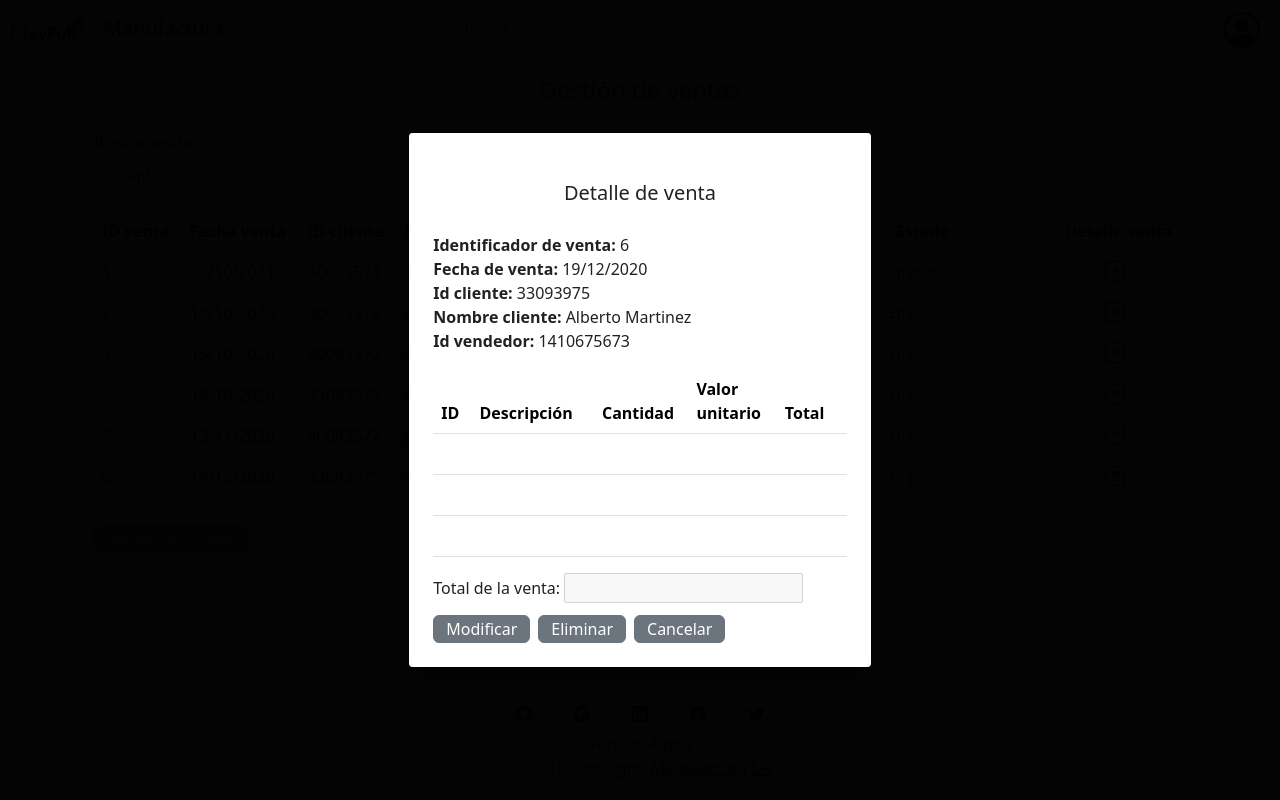
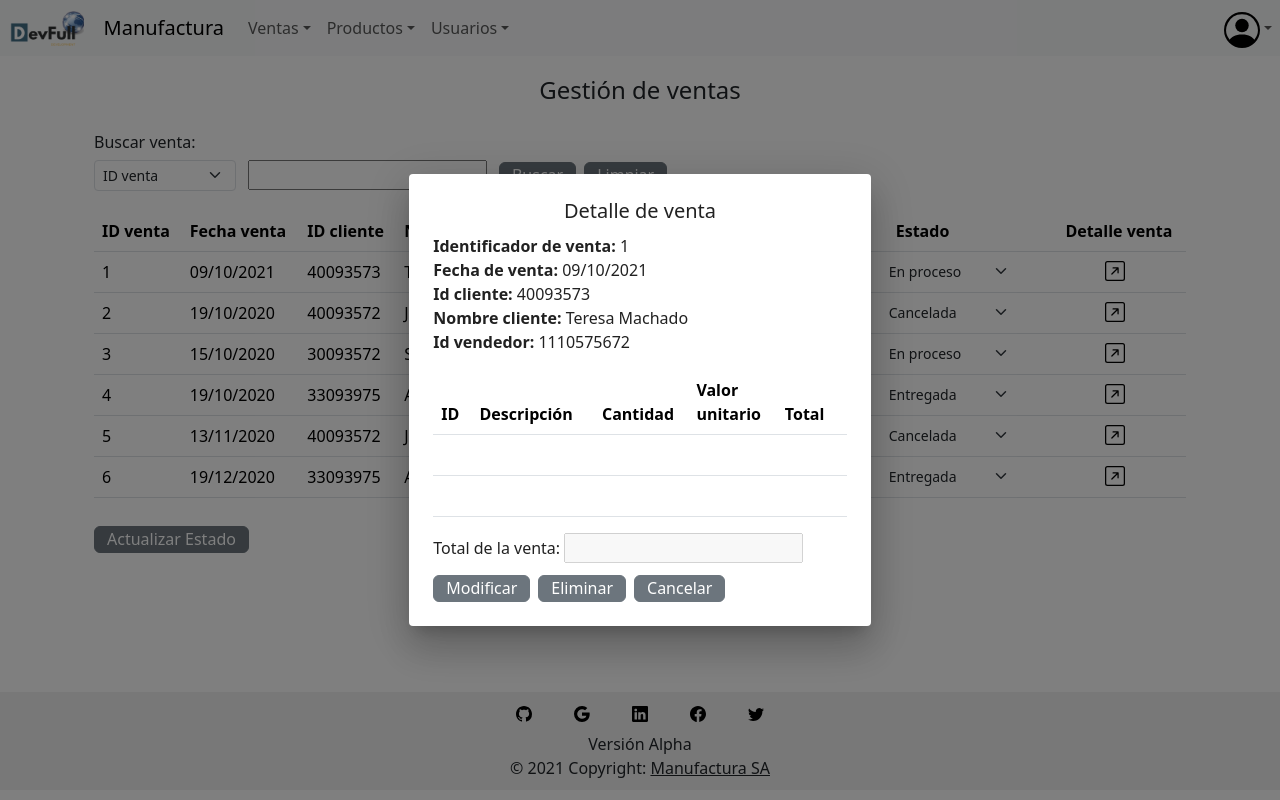
Before and after one commit to MinTic-2021/Manufacture, a React (Create React App) app: page /gven-admin in a window 1280 px wide. Both pictures are taken after a click on the icon 1115 px from the left and 270 px from the top of the page. Built offline with nearby package versions, Linux system fonts and the light colour scheme.

Commit message:
Dialogo de detalle venta

```diff
--- a/src/pages/gestion-ventas/GestionVenta.jsx
+++ b/src/pages/gestion-ventas/GestionVenta.jsx
@@ -4,6 +4,8 @@ import { nanoid } from 'nanoid';
 import { ToastContainer, toast } from 'react-toastify';
 import 'react-toastify/dist/ReactToastify.css';
 import { Dialog } from '@material-ui/core';
+
+
 
 function CurrencyFormatted(N) {
     N=parseFloat(N);
@@ -101,19 +103,14 @@ export default GestionVenta
 
 const Tabla = ({listaVentas})  => {
 
-    const sel = []
     const [reloadInfo, setReloadInfo] = useState(false)
-    const [open, setOpen] = useState(false)
+    let [open, setOpen] = useState(false)
+    const [id, setId] = useState("1")
 
     useEffect(() => {
         setReloadInfo(false)
     }, [reloadInfo])
 
-    const detalle = () => {
-        toast.success("Operación realizada con éxito")
-        setOpen(false)
-        //enviar al backend
-    }
 
     const guardar = () => {
         listaVentas = listaVentas.filter(value => JSON.stringify(value) !== '{}')
@@ -122,6 +119,7 @@ const Tabla = ({listaVentas})  => {
         //enviar al backend
         console.log(listaVentas)
     }
+
 
     return (
         <div style={{paddingTop: '20px'}}>
@@ -150,14 +148,14 @@ const Tabla = ({listaVentas})  => {
                                 <td style={{textAlign: 'right', paddingRight: '30px', width:'26vh'}}>{CurrencyFormatted(ventas.valorTotal)}</td>
                                 <td style={{width: '17%', paddingTop: '0%', paddingBottom: '0%', paddingRight: '0%'}}>
                                     <select className="form-select form-select-sm" defaultValue={ventas.estado} name='estado' onChange={(e) => {ventas.estado = e.target.value}} style={{width: '80%', borderColor: 'rgba(255, 255, 255, 0)',marginTop:'4px',marginBottom:'3px'}}>
-                                        <option value="enProceso">En proceso</option>
-                                        <option value="cancelada">Cancelada</option>
-                                        <option value="entregada">Entregada</option>
+                                        <option value="En proceso">En proceso</option>
+                                        <option value="Cancelada">Cancelada</option>
+                                        <option value="Entregada">Entregada</option>
                                     </select>
                                 </td>
                                 <td style={{paddingTop: '5px', paddingBottom: '0%'}}>
                                     <div style={{paddingLeft: '40px'}}>
-                                        <svg xmlns="http://www.w3.org/2000/svg" width="20" height="20" fill="currentColor" className="bi bi-arrow-up-right-square" viewBox="0 0 16 16" type="button" onClick={() => {setOpen(true)}} onChange={(e) => {sel.push(ventas.idVenta-1)}} style={{cursor: 'pointer'}}>
+                                        <svg xmlns="http://www.w3.org/2000/svg" width="20" height="20" fill="currentColor" className="bi bi-arrow-up-right-square" viewBox="0 0 16 16" type="button" onClick={(e) => {setId(ventas.idVenta); setOpen(true)}} style={{cursor: 'pointer'}}>
                                         <path fillRule="evenodd" d="M15 2a1 1 0 0 0-1-1H2a1 1 0 0 0-1 1v12a1 1 0 0 0 1 1h12a1 1 0 0 0 1-1V2zM0 2a2 2 0 0 1 2-2h12a2 2 0 0 1 2 2v12a2 2 0 0 1-2 2H2a2 2 0 0 1-2-2V2zm5.854 8.803a.5.5 0 1 1-.708-.707L9.243 6H6.475a.5.5 0 1 1 0-1h3.975a.5.5 0 0 1 .5.5v3.975a.5.5 0 1 1-1 0V6.707l-4.096 4.096z"/>
                                         </svg>
                                     </div>
@@ -175,17 +173,24 @@ const Tabla = ({listaVentas})  => {
                     </button>
             </div>
 
-            {listaVentas.map((ventas) => {
-                        return(
-                            <Dialog open={open}>
+            <Dialogo open={open} id={id}/>
+        </div>
+    )
+}
+
+const Dialogo = (props) => {
+    const filtro = datos.find(venta => venta.idVenta === props.id)
+    return (
+        <div>
+            <Dialog open={props.open}>
                 <div style={{margin: '3vh'}}>
-                            <h5 style={{paddingBottom: '20px', paddingTop: '24px', display: 'flex', justifyContent: 'center'}}>Detalle de venta</h5>
+                    <h5 style={{paddingBottom: '3px', paddingTop: '1px', display: 'flex', justifyContent: 'center'}}>Detalle de venta</h5>
                     <ul className="list-unstyled">
-                                <li><b>Identificador de venta:</b> <span>{ventas.idVenta}</span></li>
-                                <li><b>Fecha de venta:</b> <span>{ventas.fechaVenta}</span></li>
-                                <li><b>Id cliente:</b> <span>{ventas.idCliente}</span></li>
-                                <li><b>Nombre cliente:</b> <span>{ventas.nombreCliente}</span></li>
-                                <li><b>Id vendedor:</b> <span>{ventas.idVendedor}</span></li>
+                        <li><b>Identificador de venta:</b> <span>{filtro.idVenta}</span></li>
+                        <li><b>Fecha de venta:</b> <span>{filtro.fechaVenta}</span></li>
+                        <li><b>Id cliente:</b> <span>{filtro.idCliente}</span></li>
+                        <li><b>Nombre cliente:</b> <span>{filtro.nombreCliente}</span></li>
+                        <li><b>Id vendedor:</b> <span>{filtro.idVendedor}</span></li>
                     </ul>
                     <div>
                         <table className="table table-hover" style={{paddingLeft: '50px'}}>
@@ -199,13 +204,6 @@ const Tabla = ({listaVentas})  => {
                         </tr>
                         </thead>
                         <tbody>
-                                    <tr style={{height: '5vh'}}>
-                                        <td contenteditable="true"> </td>
-                                        <td> </td>
-                                        <td contenteditable="true"> </td>
-                                        <td> </td>
-                                        <td> </td>
-                                    </tr>
                             <tr>
                                 <td contenteditable="true"> </td>
                                 <td> </td>
@@ -225,22 +223,18 @@ const Tabla = ({listaVentas})  => {
                     </div>
                     Total de la venta: <input type="text" disabled/>
                     <div style={{paddingTop: '12px'}}>
-                                <button onClick={detalle} type="button" className="btn btn-secondary" onclick="alert('Venta actualizada')" style={{paddingTop: '0.8px', paddingBottom: '1px'}}>
+                        <button type="button" className="btn btn-secondary" onclick="alert('Venta actualizada')" style={{paddingTop: '0.8px', paddingBottom: '1px'}}>
                             Modificar
                         </button>
-                                <button type="button" className="btn btn-secondary" onclick="alert('Venta eliminada')"style={{paddingTop: '0.8px', paddingBottom: '1px',marginLeft: '1vh',marginRight: '1vh'}}>
+                        <button type="button" className="btn btn-secondary" onclick="alert('Venta eliminada')"style={{paddingTop: '0.8px', paddingBottom: '1px', marginLeft: '1vh', marginRight: '1vh'}}>
                             Eliminar
                         </button>
-                                <button onClick={() => {setOpen(false)}} type="button" className="btn btn-secondary" style={{paddingTop: '0.8px', paddingBottom: '1px'}}>
+                        <button type="button" className="btn btn-secondary" style={{paddingTop: '0.8px', paddingBottom: '1px'}}>
                             Cancelar
                         </button>
                     </div>
                 </div>
             </Dialog>
-                        )}
-                    )}
-
-
         </div>
     )
 }
```
Lines whose indentation alone changed are shown as unchanged.
